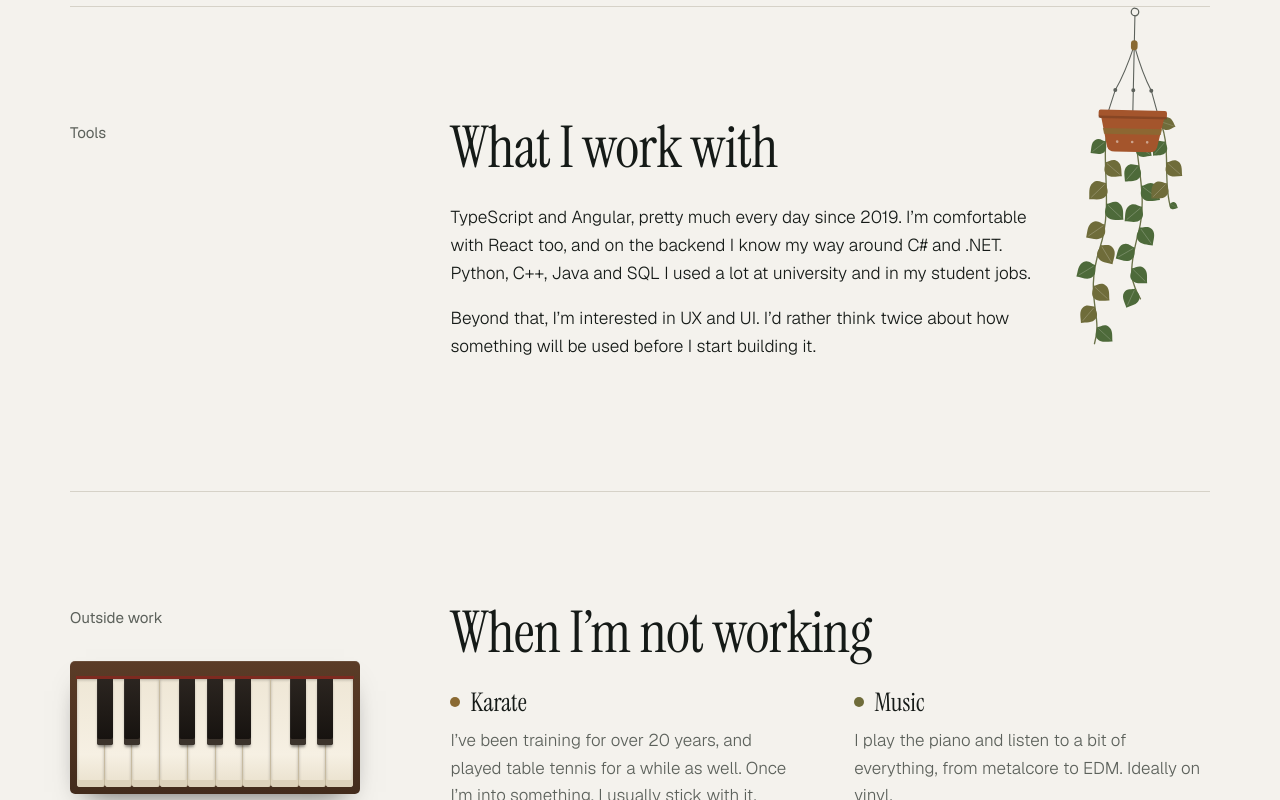
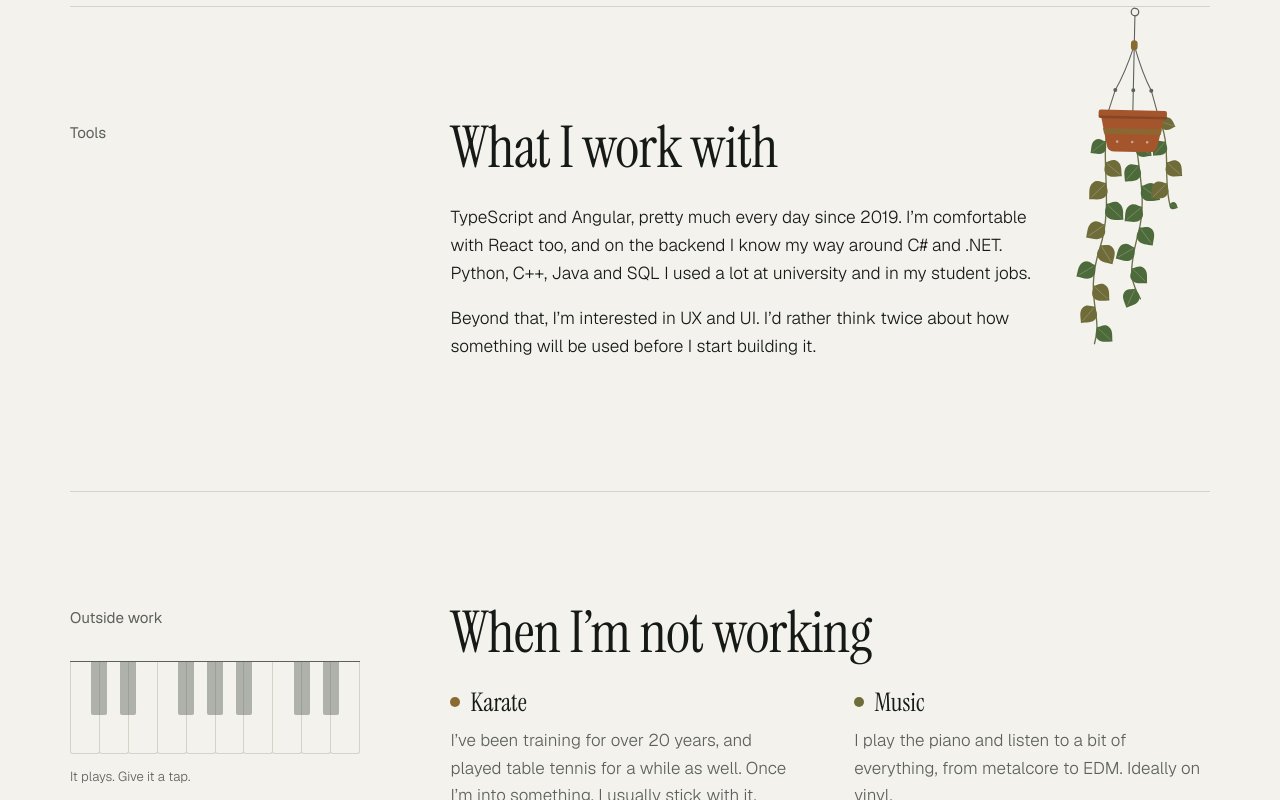
Before and after one commit to fschmeis/fschmeis.github.io, a plain HTML site: page index.html in a window 1280 px wide. Shown: the part 2000-2800 px from the top of the page. Drawn offline with Linux system fonts and the light colour scheme; no server answers.

Commit message:
Bögen raus, Klavier als dezente Linienzeichnung
Co-Authored-By: Claude Opus 5.5 <noreply@anthropic.com>
Claude-Session: https://claude.ai/code/session_016WKHkBjWgvwrvbjWUZzuce

```diff
--- a/index.html
+++ b/index.html
@@ -59,7 +59,6 @@
       </figure>
     </div>
   </div>
-  <svg class="arcs" id="arcs" viewBox="0 0 220 120" aria-hidden="true"><g fill="none" stroke-width="10"><path d="M20 120a90 90 0 0 1 180 0" stroke="var(--rust)"/><path d="M40 120a70 70 0 0 1 140 0" stroke="var(--accent)"/><path d="M60 120a50 50 0 0 1 100 0" stroke="var(--olive)"/></g></svg>
 </section>
 
 <section id="work">
@@ -89,7 +88,6 @@
     <div class="side-col"><span class="eyebrow">Outside work</span>
       <div class="piano-wrap rv">
         <div class="piano" id="piano" role="group" aria-label="A small piano you can play">
-          <div class="fallboard"></div>
           <div class="keys" id="keys"></div>
         </div>
         <p class="hint"><span class="hint-k">It plays. Click the keys or use your keyboard.</span><span class="hint-t">It plays. Give it a tap.</span></p>
--- a/main.js
+++ b/main.js
@@ -26,14 +26,13 @@ const core=document.createElementNS(NS,'circle');core.setAttribute('r',16);core.
 const g=document.createElementNS(NS,'g');burst.querySelectorAll('*').forEach(n=>g.appendChild(n));burst.appendChild(g);
 
 // Motion: time + scroll
-const arcs=document.getElementById('arcs'), prog=document.getElementById('progress');
+const prog=document.getElementById('progress');
 const still=matchMedia('(prefers-reduced-motion: reduce)').matches;
 function frame(t){
   const y=scrollY, max=document.documentElement.scrollHeight-innerHeight;
   prog.style.transform=`scaleX(${max>0?y/max:0})`;
   if(!still){
     g.setAttribute('transform',`rotate(${t*0.004+y*0.06})`);
-    arcs.style.transform=`translateY(${Math.max(0,60-y*0.06)}px)`;
     requestAnimationFrame(frame);
   }
 }
--- a/style.css
+++ b/style.css
@@ -2,7 +2,7 @@
 @font-face{font-family:"Geist";font-style:normal;font-weight:300 500;font-display:swap;src:url(fonts/geist.woff2) format("woff2")}
 @font-face{font-family:"Geist Mono";font-style:normal;font-weight:400;font-display:swap;src:url(fonts/geist-mono.woff2) format("woff2")}
 
-/* Ornaments: mid-century starburst, boho arcs, a playable piano and a hanging plant */
+/* Ornaments: mid-century starburst, a playable piano and a hanging plant */
 /* Layout: calm magazine page, dark first, large serif headings, narrow text column */
 :root{
   --bg:#0e1311; --bg2:#141a17; --ink:#ece8df; --muted:#9a9f97; --line:#28302c; --accent:#c9a46a; --rust:#b8693f; --olive:#8d8a55; --leaf:#5f7a4a; --stem:#6d7a52;
@@ -83,22 +83,22 @@ h2 em{color:var(--accent)}
 .hero{position:relative;overflow:hidden}
 .hero>*{position:relative;z-index:1}
 .burst{position:absolute!important;z-index:0!important;right:-150px;top:-150px;width:min(480px,80vw);height:auto;color:var(--accent);opacity:.45;pointer-events:none}
-.arcs{position:absolute;right:0;bottom:0;width:220px;height:auto;pointer-events:none;opacity:.8}
 .about{position:relative}
 #ueber{position:relative;overflow:hidden}
 .rv{transition:opacity .9s cubic-bezier(.2,.7,.1,1),transform .9s cubic-bezier(.2,.7,.1,1)}
 .rv.pre{opacity:0;transform:translateY(28px)}
 .side-col{position:relative}
 .piano-wrap{position:relative;margin-top:30px;max-width:290px}
-.piano{background:#4a3121;background:linear-gradient(180deg,#5b3c27,#432b1c);border-radius:5px;padding:9px 7px 7px;box-shadow:inset 0 1px 0 rgba(255,255,255,.09),0 14px 28px -16px rgba(0,0,0,.7)}
-.fallboard{height:9px;border-bottom:3px solid #7d2a20;margin:0 -1px 0}
-.keys{position:relative;display:flex;height:108px;touch-action:pan-y;user-select:none;-webkit-user-select:none;-webkit-touch-callout:none;-webkit-tap-highlight-color:transparent}
-.k{all:unset;box-sizing:border-box;cursor:pointer}
-.k.w{flex:1;height:100%;background:linear-gradient(180deg,#efe7d6 0%,#f6f0e3 70%,#e9e0cc 100%);border-right:1px solid #c7bba1;border-radius:0 0 3px 3px;box-shadow:inset 0 -7px 0 #ddd2bb,inset 0 1px 3px rgba(0,0,0,.25)}
-.k.w:last-child{border-right:0}
-.k.w.on{background:linear-gradient(180deg,#ddd3be,#e8e0cd);box-shadow:inset 0 -2px 0 #d6cab1,inset 0 2px 5px rgba(0,0,0,.3)}
-.k.b{position:absolute;top:0;z-index:1;width:calc(100%/var(--n)*.58);height:61%;left:calc(100%/var(--n)*var(--x) - 100%/var(--n)*.29);background:linear-gradient(180deg,#2b2520,#15110e);border-radius:0 0 2.5px 2.5px;box-shadow:inset 0 -6px 0 #3b332c,inset 1px 0 0 rgba(255,255,255,.06),0 3px 3px -1px rgba(0,0,0,.45)}
-.k.b.on{box-shadow:inset 0 -2px 0 #3b332c,0 1px 1px rgba(0,0,0,.4);background:linear-gradient(180deg,#221d19,#100d0b)}
+.piano{border-top:1px solid var(--muted);padding-top:0}
+.keys{position:relative;display:flex;height:92px;touch-action:pan-y;user-select:none;-webkit-user-select:none;-webkit-touch-callout:none;-webkit-tap-highlight-color:transparent}
+.k{all:unset;box-sizing:border-box;cursor:pointer;transition:background-color .25s}
+.k.w{flex:1;height:100%;border:1px solid var(--line);border-top:0;margin-left:-1px;border-radius:0 0 3px 3px}
+.k.w:first-child{margin-left:0}
+.k.w:hover{background:var(--bg2)}
+.k.w.on{background:color-mix(in srgb,var(--accent) 22%,transparent);transition:none}
+.k.b{position:absolute;top:0;z-index:1;width:calc(100%/var(--n)*.56);height:58%;left:calc(100%/var(--n)*var(--x) - 100%/var(--n)*.28);background:var(--muted);opacity:.45;border-radius:0 0 2px 2px}
+.k.b:hover{opacity:.7}
+.k.b.on{background:var(--accent);opacity:1;transition:none}
 .k:focus-visible{outline:2px solid var(--accent);outline-offset:-3px}
 .hint{margin:12px 0 0;font-size:.82rem;color:var(--muted)}
 .hint-t{display:none}
@@ -115,7 +115,7 @@ h2 em{color:var(--accent)}
 .facet p{margin:0;color:var(--muted);max-width:44ch}
 .facet .dot{display:inline-block;width:10px;height:10px;border-radius:50%;margin-right:10px;vertical-align:.15em}
 .aside{margin-top:40px;color:var(--muted);max-width:60ch}
-@media (max-width:820px){.facets{grid-template-columns:minmax(0,1fr)}.burst{opacity:.3;right:-120px;top:-110px}.arcs{width:150px}}
+@media (max-width:820px){.facets{grid-template-columns:minmax(0,1fr)}.burst{opacity:.3;right:-120px;top:-110px}}
 
 .contact h2{font-size:clamp(2.6rem,8vw,6.5rem);line-height:.95;margin-bottom:36px}
 .mailrow{display:flex;flex-wrap:wrap;gap:16px 28px;align-items:baseline}
```
